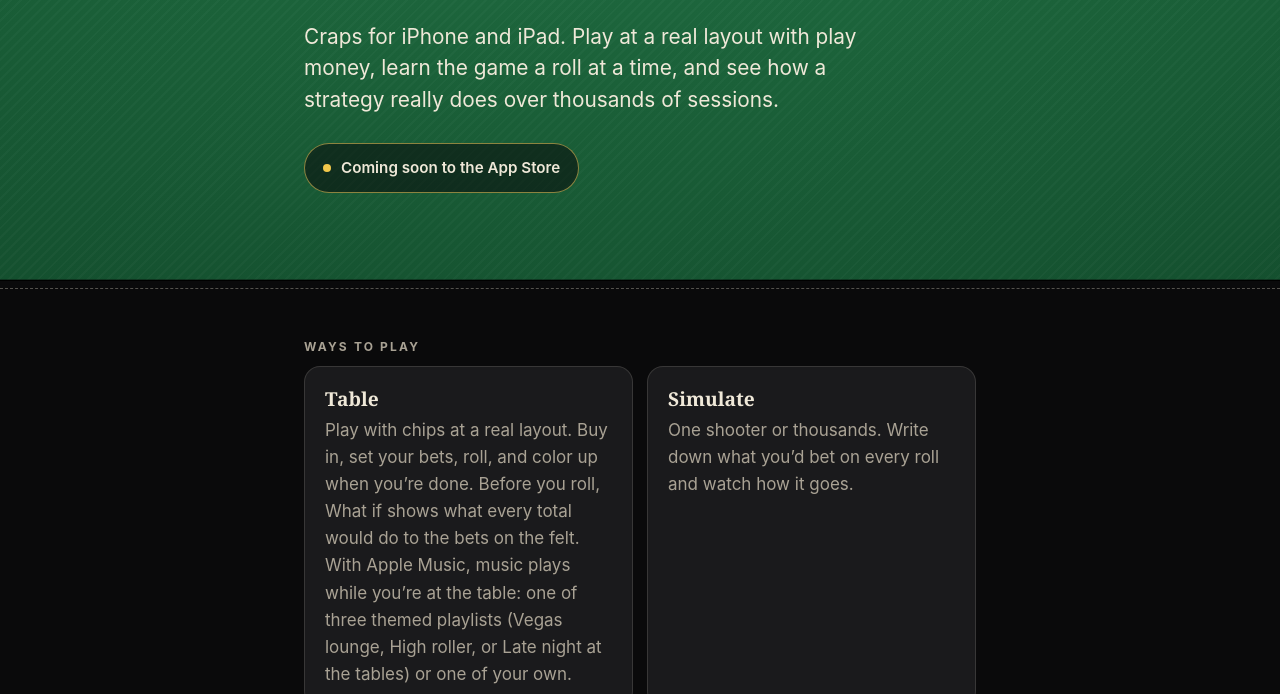
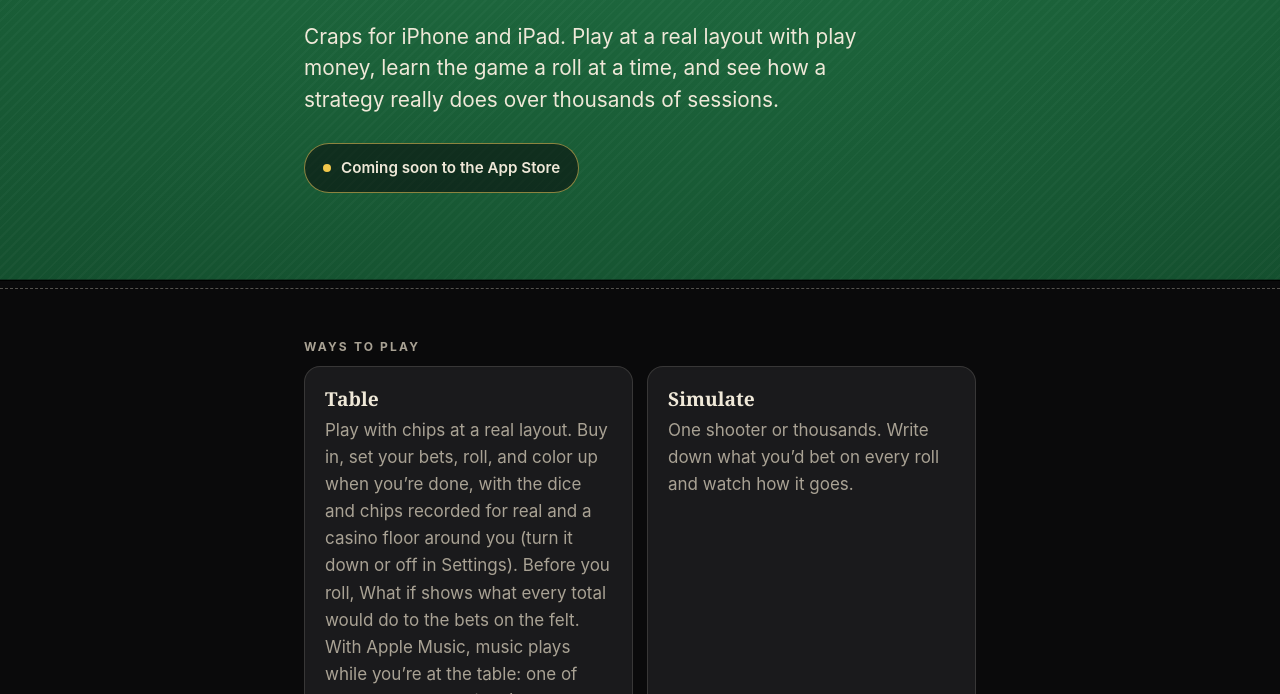
Before and after one commit to jsferry91/pointmadecraps.com, a plain HTML site: page index.html in a window 1280 px wide. Shown: the part 258-952 px from the top of the page. Drawn offline with Linux system fonts and the light colour scheme.

Commit message:
Recorded table sounds and casino ambience
The home page mentions the recorded dice and chips and the casino floor
around the table; the privacy policy lists the ambience setting among
those kept only on the device.

Co-Authored-By: Claude Opus 5.5 <noreply@anthropic.com>

```diff
--- a/index.html
+++ b/index.html
@@ -42,7 +42,7 @@
       <ul class="modes">
         <li>
           <h3>Table</h3>
-          <p>Play with chips at a real layout. Buy in, set your bets, roll, and color up when you’re done. Before you roll, What if shows what every total would do to the bets on the felt. With Apple Music, music plays while you’re at the table: one of three themed playlists (Vegas lounge, High roller, or Late night at the tables) or one of your own.</p>
+          <p>Play with chips at a real layout. Buy in, set your bets, roll, and color up when you’re done, with the dice and chips recorded for real and a casino floor around you (turn it down or off in Settings). Before you roll, What if shows what every total would do to the bets on the felt. With Apple Music, music plays while you’re at the table: one of three themed playlists (Vegas lounge, High roller, or Late night at the tables) or one of your own.</p>
         </li>
         <li>
           <h3>Simulate</h3>
```
Also changed, not shown: privacy/index.html (+1 -1 lines).
